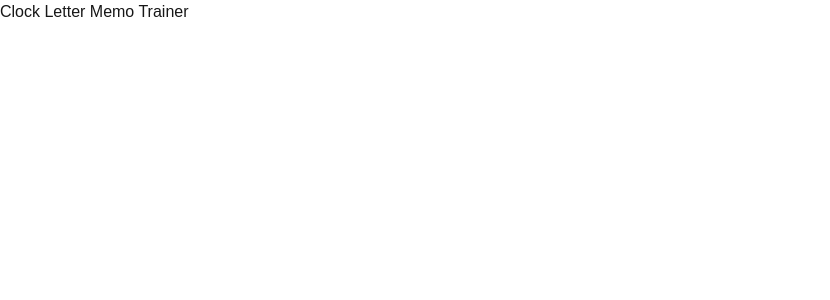
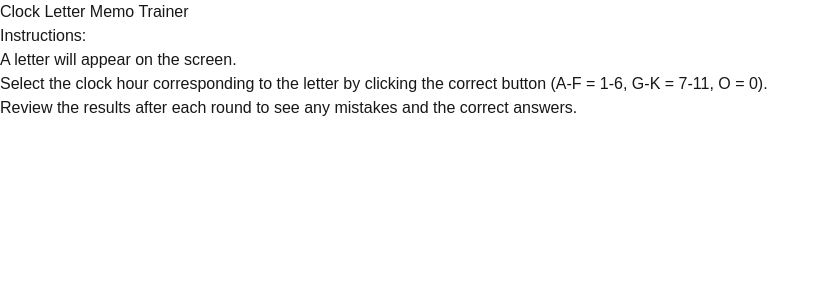
Before and after one commit to KittatamSaisaard/clock-letter-memo-trainer, a Next.js app: page / in a window 1280 px wide. Shown: the top 300 px of the page, without its empty margins (0-830 px from the left). Built offline with nearby package versions, Linux system fonts and the light colour scheme.

Commit message:
Added instructions.

```diff
--- a/src/app/page.tsx
+++ b/src/app/page.tsx
@@ -2,6 +2,22 @@
 
 export default function Home() {
   return (
-    <h1 className="text-center text-6xl p-3">Clock Letter Memo Trainer</h1>
+    <div className="flex flex-col items-center">
+      <h1 className="text-center text-6xl p-3 pb-12">Clock Letter Memo Trainer</h1>
+      <div className="p-3">
+        <h3 className="text-center text-3xl">Instructions:</h3>
+        <ul className="list-disc list-inside text-left">
+          <li>
+          A letter will appear on the screen.
+          </li>
+          <li>
+          Select the clock hour corresponding to the letter by clicking the correct button (A-F = 1-6, G-K = 7-11, O = 0).
+          </li>
+          <li>
+          Review the results after each round to see any mistakes and the correct answers.
+          </li>
+        </ul>
+      </div>
+    </div>
   );
 }
```
